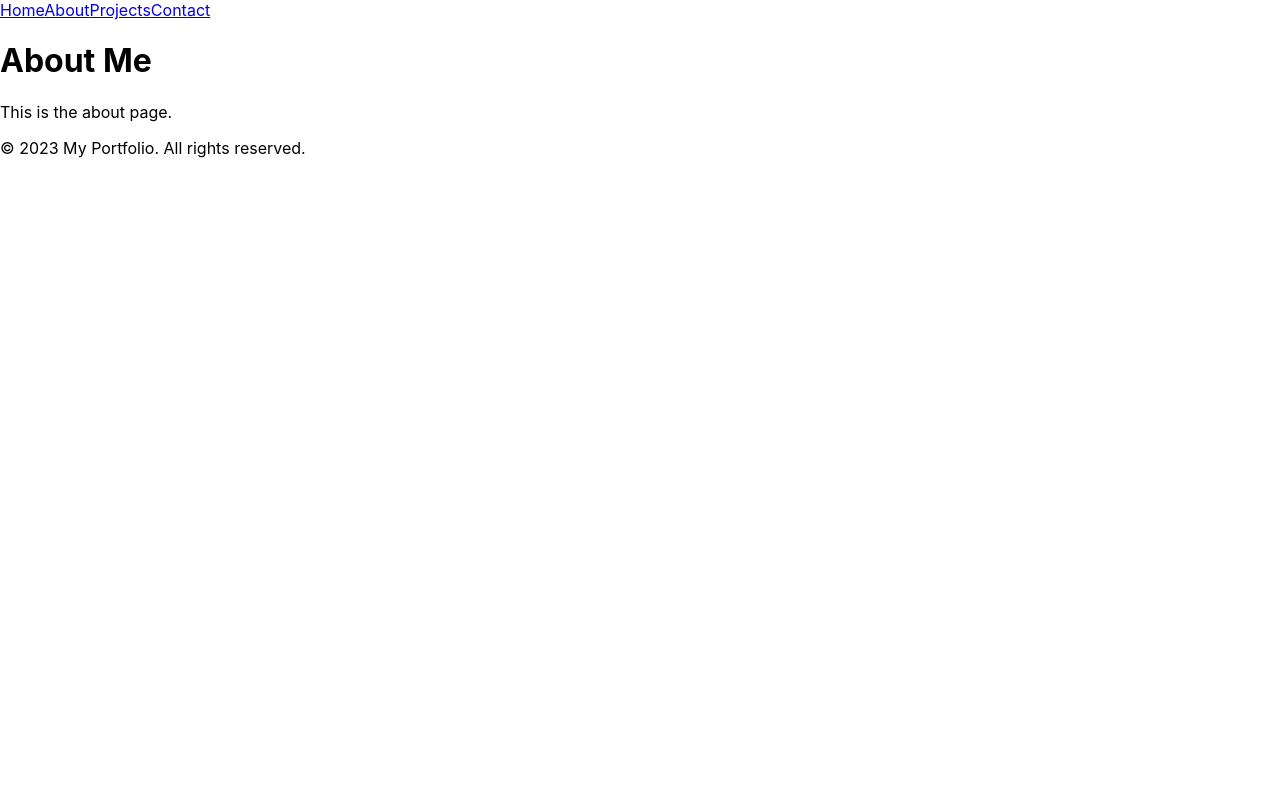
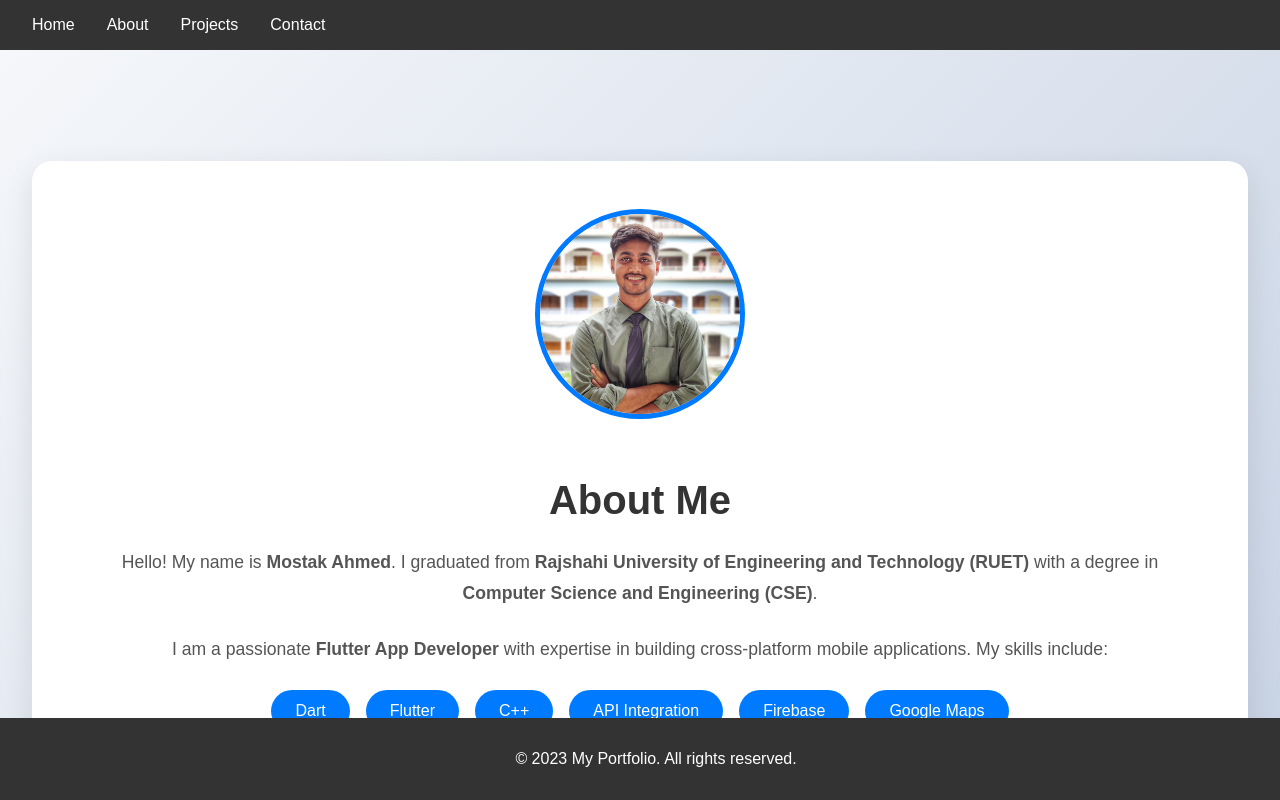
Before and after one commit to MostakAhmedShahad/portfolio-website, a React (Create React App) app: page /about in a window 1280 px wide. Shown: the top 800 px of the page. Built offline with nearby package versions, Linux system fonts and the light colour scheme.

Commit message:
about_me_section

```diff
--- a/src/App.js
+++ b/src/App.js
@@ -7,6 +7,7 @@ import Contact from './components/Contact';
 import Navbar from './components/Navbar';
 import Footer from './components/Footer';
 import './App.css';
+import './assets/styles/App.scss';
 
 function App() {
   return (
--- a/src/components/About.jsx
+++ b/src/components/About.jsx
@@ -1,10 +1,35 @@
 import React from 'react';
+import profileImage from '../assets/images/300062377_3027170894246641_1167568765499689940_n.jpg'; // Adjust the image path
+import './About.scss'; // Import the SCSS file for styling
 
 const About = () => {
   return (
-    <div>
-      <h1>About Me</h1>
-      <p>This is the about page.</p>
+    <div className="about-container">
+      <div className="about-content">
+        <div className="profile-image">
+          <img src={profileImage} alt="Mostak Ahmed" />
+        </div>
+        <div className="about-text">
+          <h1>About Me</h1>
+          <p>
+            Hello! My name is <strong>Mostak Ahmed</strong>. I graduated from <strong>Rajshahi University of Engineering and Technology (RUET)</strong> with a degree in <strong>Computer Science and Engineering (CSE)</strong>.
+          </p>
+          <p>
+            I am a passionate <strong>Flutter App Developer</strong> with expertise in building cross-platform mobile applications. My skills include:
+          </p>
+          <ul>
+            <li>Dart</li>
+            <li>Flutter</li>
+            <li>C++</li>
+            <li>API Integration</li>
+            <li>Firebase</li>
+            <li>Google Maps</li>
+          </ul>
+          <p>
+            I love creating user-friendly and high-performance applications that solve real-world problems. Let's build something amazing together!
+          </p>
+        </div>
+      </div>
     </div>
   );
 };
--- /dev/null
+++ b/src/components/About.scss
@@ -0,0 +1,137 @@
+.about-container {
+    display: flex;
+    justify-content: center;
+    align-items: center;
+    padding: 4rem 2rem;
+    background: linear-gradient(135deg, #f5f7fa, #c3cfe2);
+    min-height: 100vh;
+    overflow: hidden;
+  }
+
+  .about-content {
+    display: flex;
+    flex-direction: column;
+    align-items: center;
+    max-width: 1200px;
+    width: 100%;
+    background: white;
+    padding: 3rem;
+    border-radius: 20px;
+    box-shadow: 0 10px 30px rgba(0, 0, 0, 0.1);
+    animation: fadeIn 1.5s ease-in-out;
+  }
+
+  .profile-image {
+    width: 200px;
+    height: 200px;
+    border-radius: 50%;
+    overflow: hidden;
+    margin-bottom: 2rem;
+    border: 5px solid #007bff;
+    transition: transform 0.5s ease, box-shadow 0.5s ease;
+
+    img {
+      width: 100%;
+      height: 100%;
+      object-fit: cover;
+    }
+
+    &:hover {
+      transform: scale(1.1);
+      box-shadow: 0 10px 20px rgba(0, 123, 255, 0.3);
+    }
+  }
+
+  .about-text {
+    text-align: center;
+
+    h1 {
+      font-size: 2.5rem;
+      margin-bottom: 1.5rem;
+      color: #333;
+      animation: slideIn 1s ease-in-out;
+    }
+
+    p {
+      font-size: 1.1rem;
+      line-height: 1.8;
+      color: #555;
+      margin-bottom: 1.5rem;
+      animation: fadeIn 2s ease-in-out;
+    }
+
+    ul {
+      list-style-type: none;
+      padding: 0;
+      display: flex;
+      flex-wrap: wrap;
+      justify-content: center;
+      gap: 1rem;
+      margin-bottom: 2rem;
+      animation: slideIn 1.5s ease-in-out;
+
+      li {
+        background: #007bff;
+        color: white;
+        padding: 0.75rem 1.5rem;
+        border-radius: 25px;
+        font-size: 1rem;
+        transition: background 0.3s ease, transform 0.3s ease;
+
+        &:hover {
+          background: #0056b3;
+          transform: translateY(-5px);
+        }
+      }
+    }
+  }
+
+  // Animations
+  @keyframes fadeIn {
+    from {
+      opacity: 0;
+    }
+    to {
+      opacity: 1;
+    }
+  }
+
+  @keyframes slideIn {
+    from {
+      transform: translateY(50px);
+      opacity: 0;
+    }
+    to {
+      transform: translateY(0);
+      opacity: 1;
+    }
+  }
+
+  // Responsive Design
+  @media (max-width: 768px) {
+    .about-content {
+      padding: 2rem;
+    }
+
+    .profile-image {
+      width: 150px;
+      height: 150px;
+    }
+
+    .about-text {
+      h1 {
+        font-size: 2rem;
+      }
+
+      p {
+        font-size: 1rem;
+      }
+
+      ul {
+        li {
+          font-size: 0.9rem;
+          padding: 0.5rem 1rem;
+        }
+      }
+    }
+  }
```
Also changed, not shown: src/assets/images/300062377_3027170894246641_1167568765499689940_n.jpg (added), src/components/Contact.jsx (line endings or trailing spaces).
